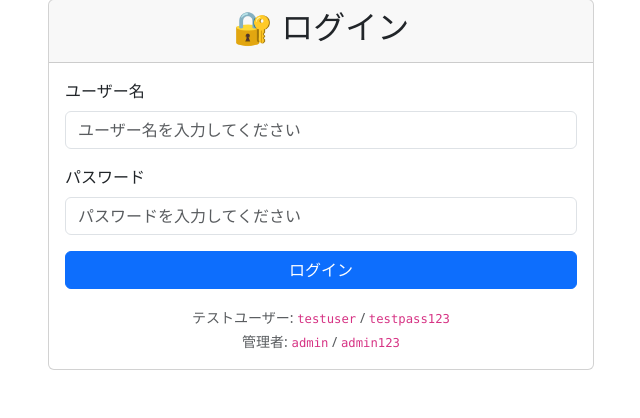
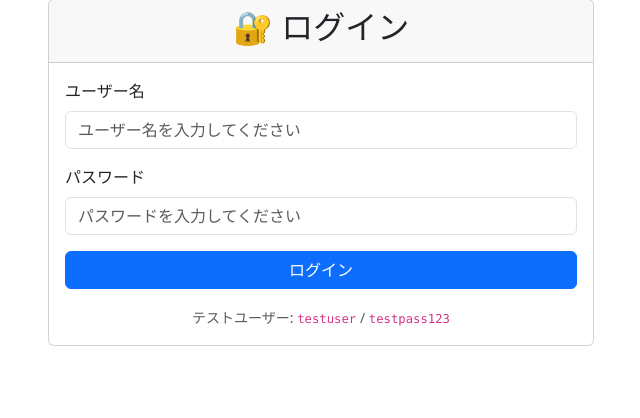
Before and after one commit to Itsuki0016/encryptor, a Django app: page /login/ in a window 1280 px wide. Shown: the part 146-564 px from the top of the page, without its empty margins (319-959 px from the left). Run offline with Django 5.2, Linux system fonts and the light colour scheme.

Commit message:
delite admin

```diff
--- a/templates/login.html
+++ b/templates/login.html
@@ -29,8 +29,7 @@
 
                 <div class="mt-3 text-center">
                     <small class="text-muted">
-                        テストユーザー: <code>testuser</code> / <code>testpass123</code><br>
-                        管理者: <code>admin</code> / <code>admin123</code>
+                        テストユーザー: <code>testuser</code> / <code>testpass123</code>
                     </small>
                 </div>
             </div>
```
Also changed, not shown: db.sqlite3.
